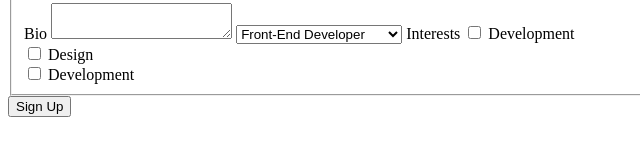
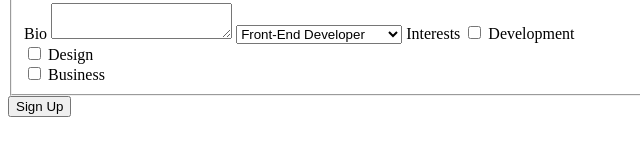
Before and after one commit to nadiabrown/Signup-Sheet, a plain HTML site: page index.html in a window 1280 px wide. Shown: the part 158-314 px from the top of the page, 0-640 px from the left. Drawn offline with Linux system fonts and the light colour scheme.

Commit message:
Updated label name
Updated label name

```diff
--- a/index.html
+++ b/index.html
@@ -81,7 +81,7 @@
                         <br>
 
                         <input type="checkbox" id="business" value="interest_business" name="user_interest" >
-                        <label class="light" for="business">Development</label>
+                        <label class="light" for="business">Business</label>
 
 
 
```
